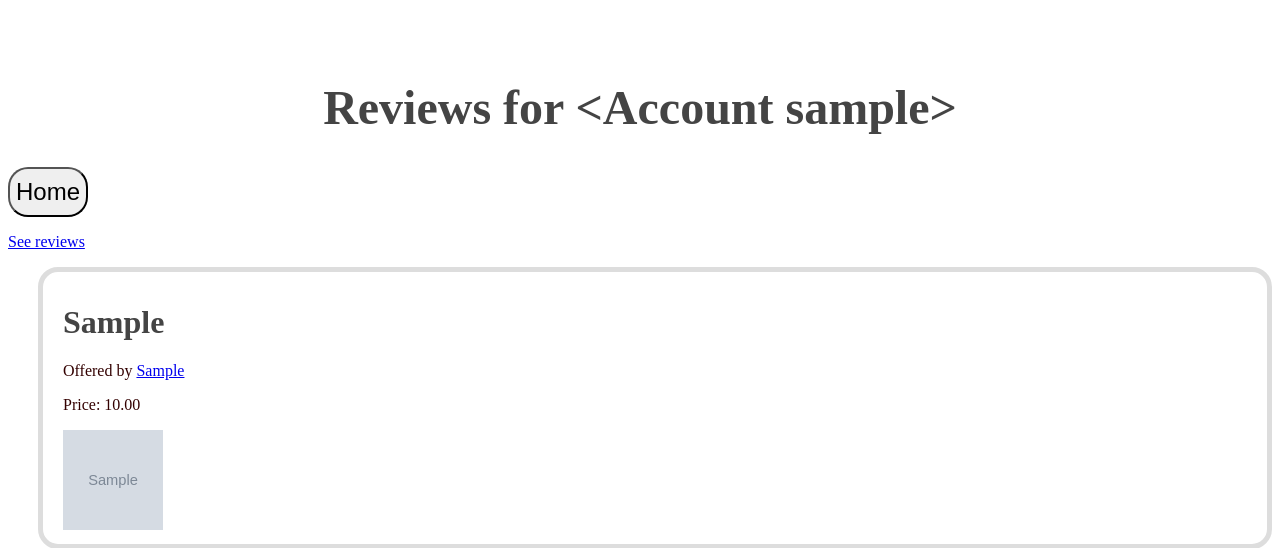
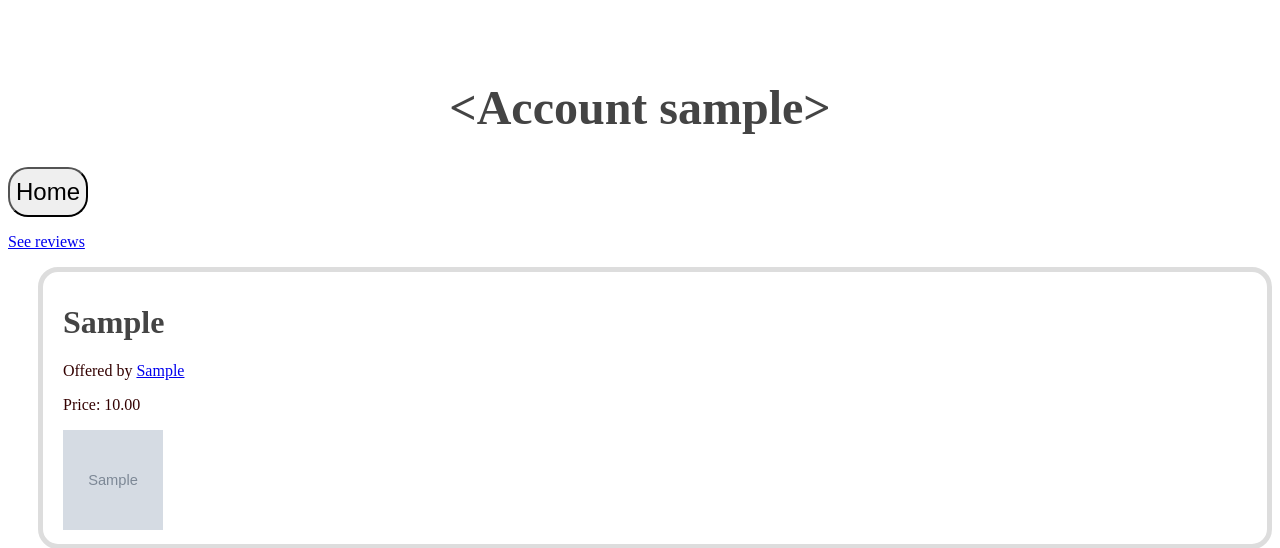
Before and after one commit to zhenglinxiao/codejam2020, a Flask app: template webapp/foodjiji/templates/account.html in a window 1280 px wide. Shown: the top 548 px of the page. Run offline with Flask 2, Linux system fonts and the light colour scheme; the template is opened without the code that fills it: values that come from a table or form of the project are taken from there, others are empty; tables that the repository leaves empty hold one stand-in row (values such as "Sample post"); grey boxes marked "Sample" are stand-in pictures.

Commit message:
another oopsie

```diff
--- a/webapp/foodjiji/templates/account.html
+++ b/webapp/foodjiji/templates/account.html
@@ -6,7 +6,7 @@
 
 <body>
 
-<div class="container"><h1 style="font-size:300%;text-align:center;">Reviews for {{ account }}</h1></div>
+<div class="container"><h1 style="font-size:300%;text-align:center;">{{ account }}</h1></div>
 
 
 <div class="button">
--- a/webapp/foodjiji/templates/reviews.html
+++ b/webapp/foodjiji/templates/reviews.html
@@ -6,7 +6,7 @@
 
 <body>
 
-<div class="container"><h1 style="font-size:300%;text-align:center;">{{ account }}</h1></div>
+<div class="container"><h1 style="font-size:300%;text-align:center;">Reviews for {{ account }}</h1></div>
 
 
 <div class="button">
```
